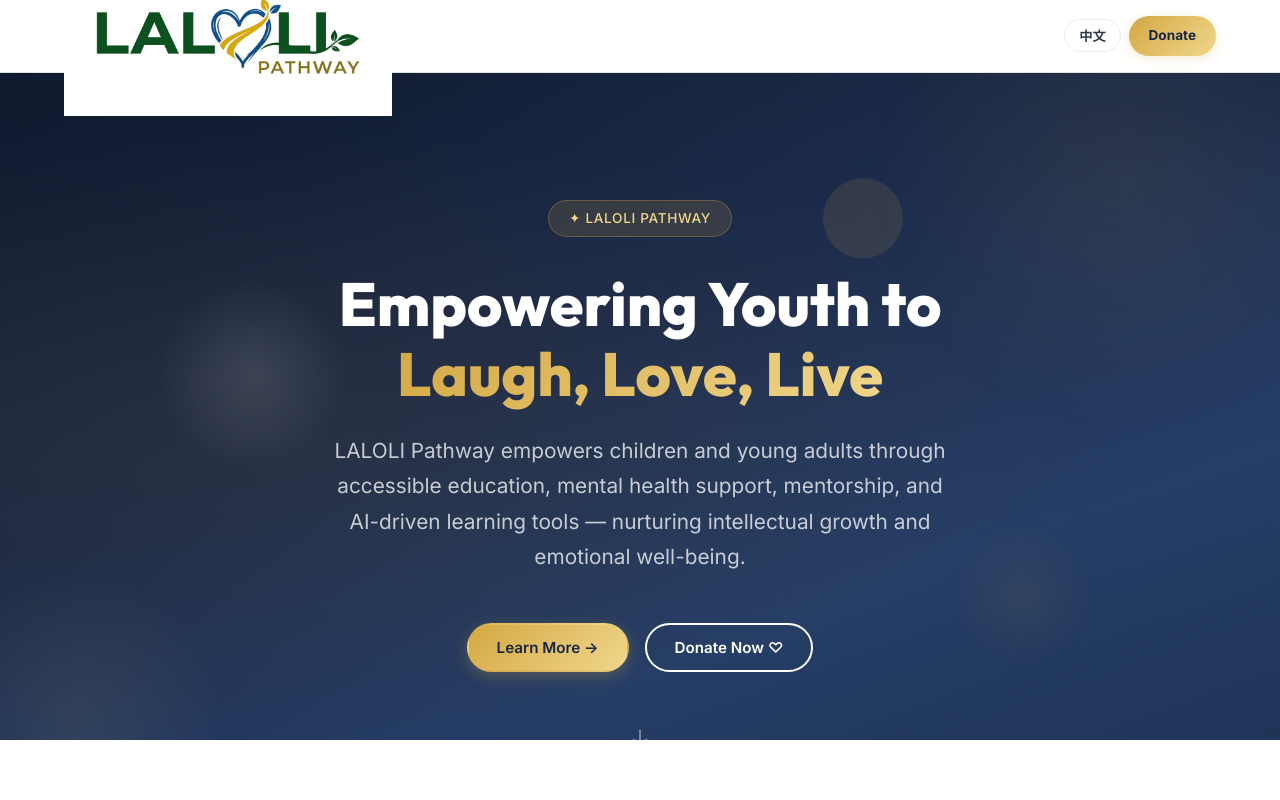
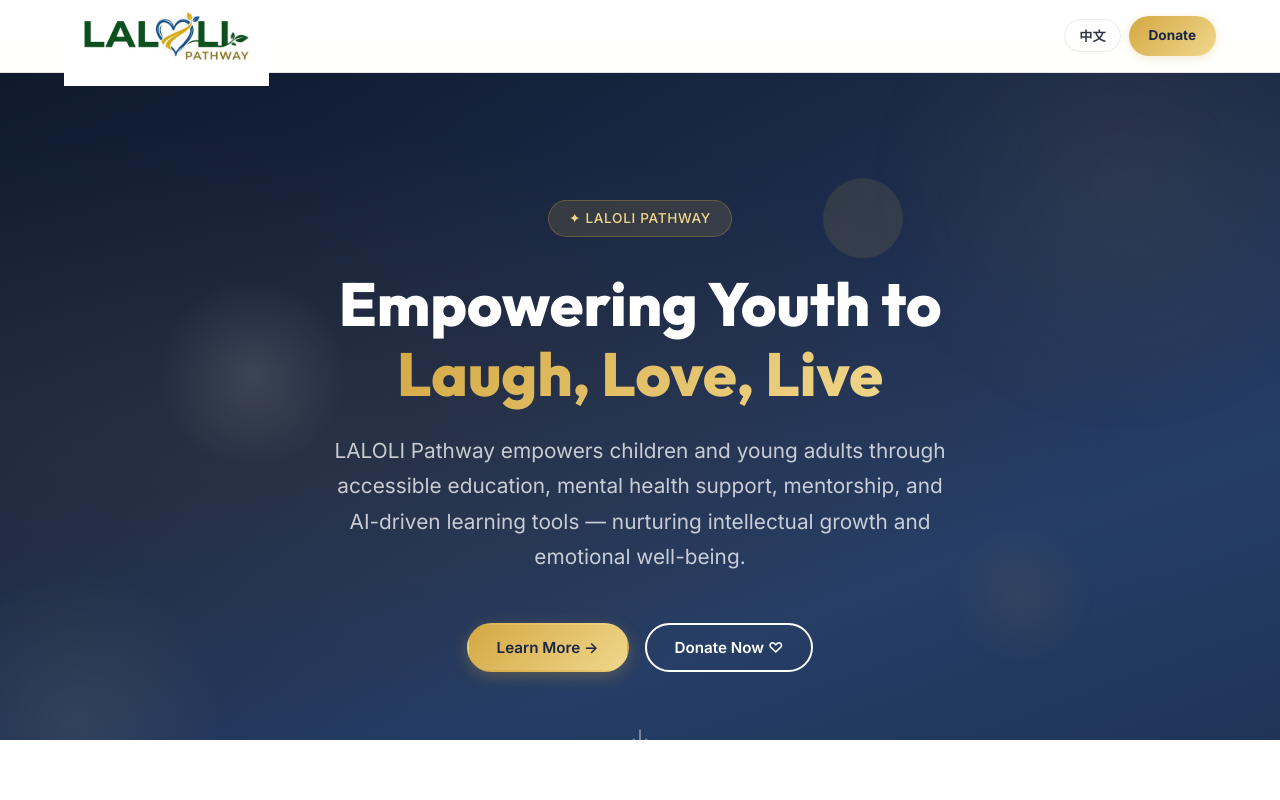
Before and after one commit to HawaiiBeach123/laloli-net, a Next.js app: page / in a window 1280 px wide. Shown: the top 800 px of the page. Built offline with nearby package versions, Linux system fonts and the light colour scheme.

Commit message:
fix: header logo 100px

```diff
--- a/src/components/Header.module.css
+++ b/src/components/Header.module.css
@@ -29,7 +29,7 @@
 }
 
 .logoImage {
-  height: 160px;
+  height: 100px;
   width: auto;
   object-fit: contain;
 }
```
